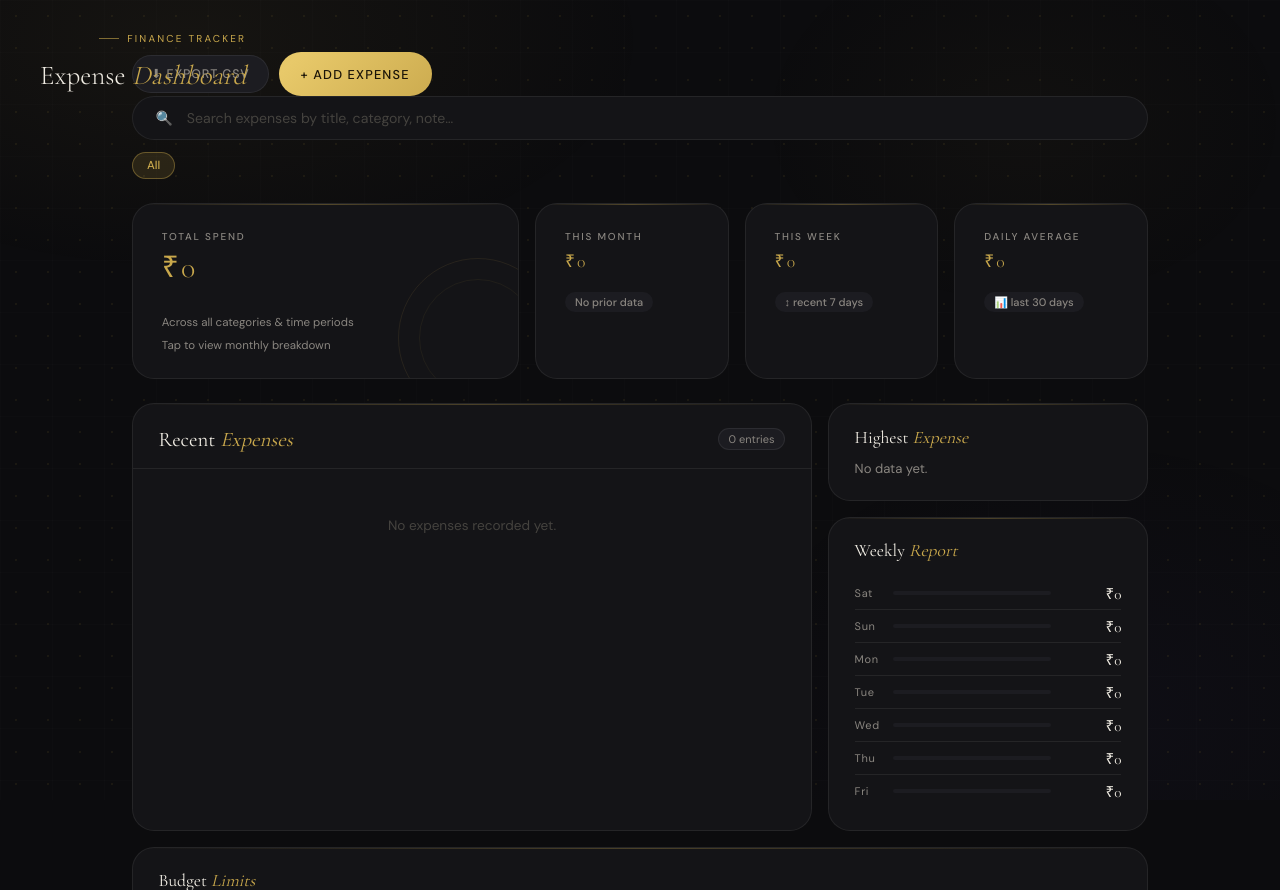
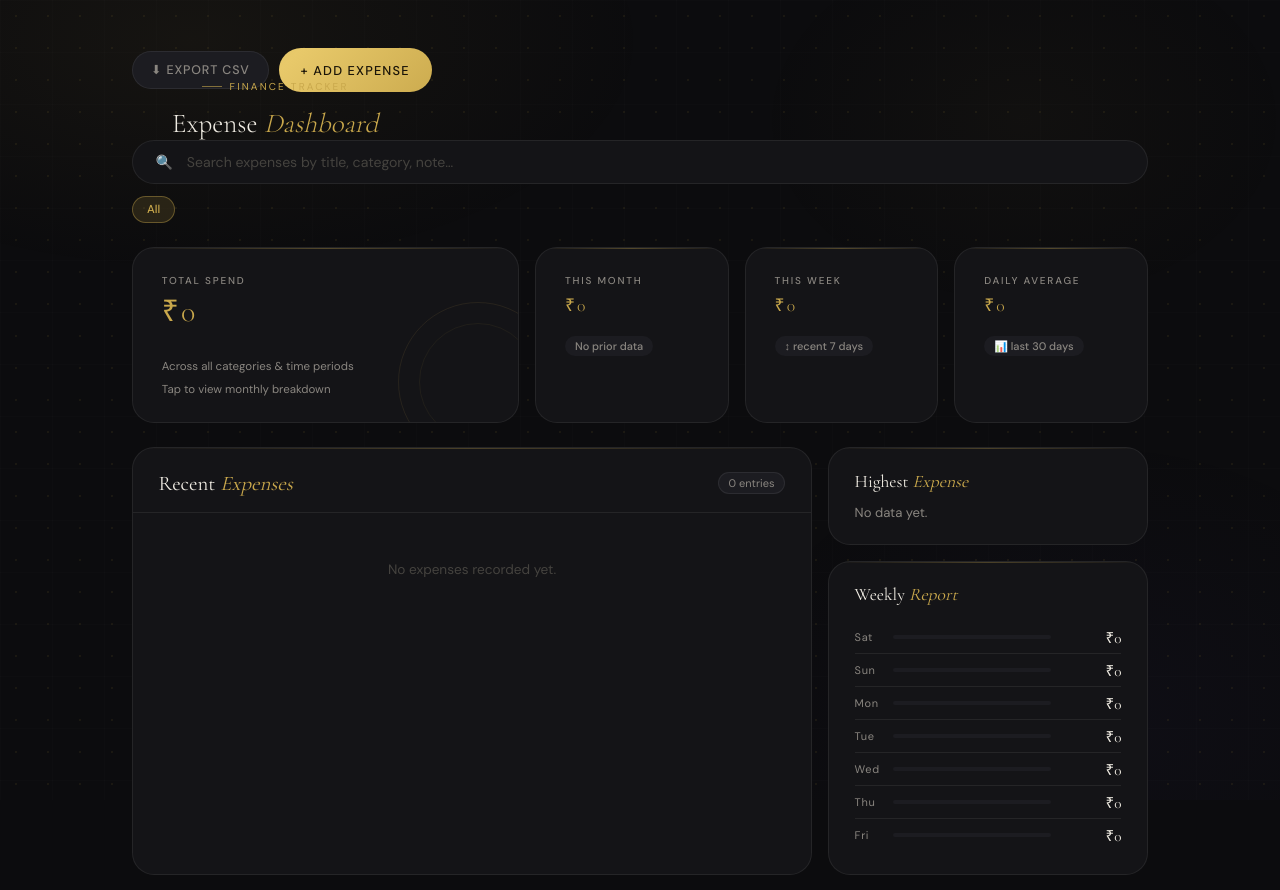
Before and after one commit to Booma-S/SpendWise, a Django app: page / in a window 1280 px wide. Shown: the top 890 px of the page. Run offline with Django 5.2, Linux system fonts and the light colour scheme; data that the repository does not hold is empty.

Commit message:
Updated UI

```diff
--- a/tracker/templates/home.html
+++ b/tracker/templates/home.html
@@ -23,7 +23,7 @@
     {% load static %}
     <link rel="stylesheet" href="{% static 'css/loader.css' %}">
 
-<style>
+ <style>
         *, *::before, *::after { box-sizing: border-box; margin: 0; padding: 0; }
 
         :root {
@@ -85,12 +85,11 @@
 
         /* ── TOP NAV ── */
         .topnav {
-            display: flex;
-            flex-direction: column;
-            align-items: flex-start;
-            gap: 10px;
+            display: flex; align-items: center; justify-content: space-between;
+            margin-bottom: 3rem;
+            animation: rise 0.6s 0.05s both;
         }
-        .brand { display: flex; flex-direction: column; align-items: flex-end;}
+        .brand { display: flex; flex-direction: column; }
         .brand-eyebrow {
             font-size: 10px; letter-spacing: 0.22em; text-transform: uppercase;
             color: var(--gold); display: flex; align-items: center; gap: 8px; margin-bottom: 4px;
@@ -99,7 +98,7 @@
         .brand-name { font-family: 'Cormorant Garamond', serif; font-size: 1.7rem; font-weight: 300; }
         .brand-name em { font-style: italic; color: var(--gold); }
 
-        .nav-actions { display: flex; gap: 10px; align-items:center; margin-top: 4px;  }
+        .nav-actions { display: flex; gap: 10px; align-items: center; }
 
         .btn-add {
             display: inline-flex; align-items: center; gap: 8px;
@@ -553,13 +552,14 @@
         }
     </style>
 
+
 </head>
 <body>
 
-{% include 'components/loader.html' %}
 
 <div class="bg-atmosphere"></div>
 <div class="bg-grid"></div>
+{% include 'components/loader.html' %}
 
 <div class="shell">
 
```
